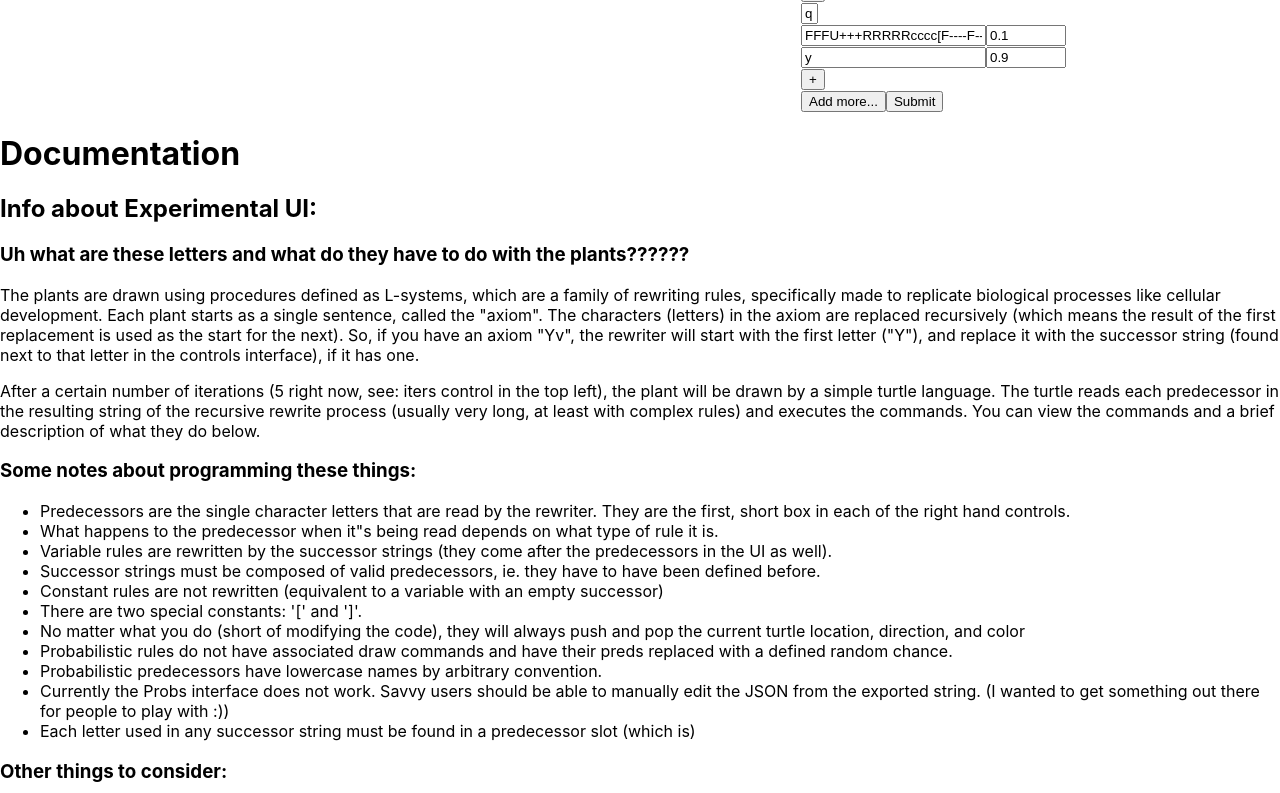
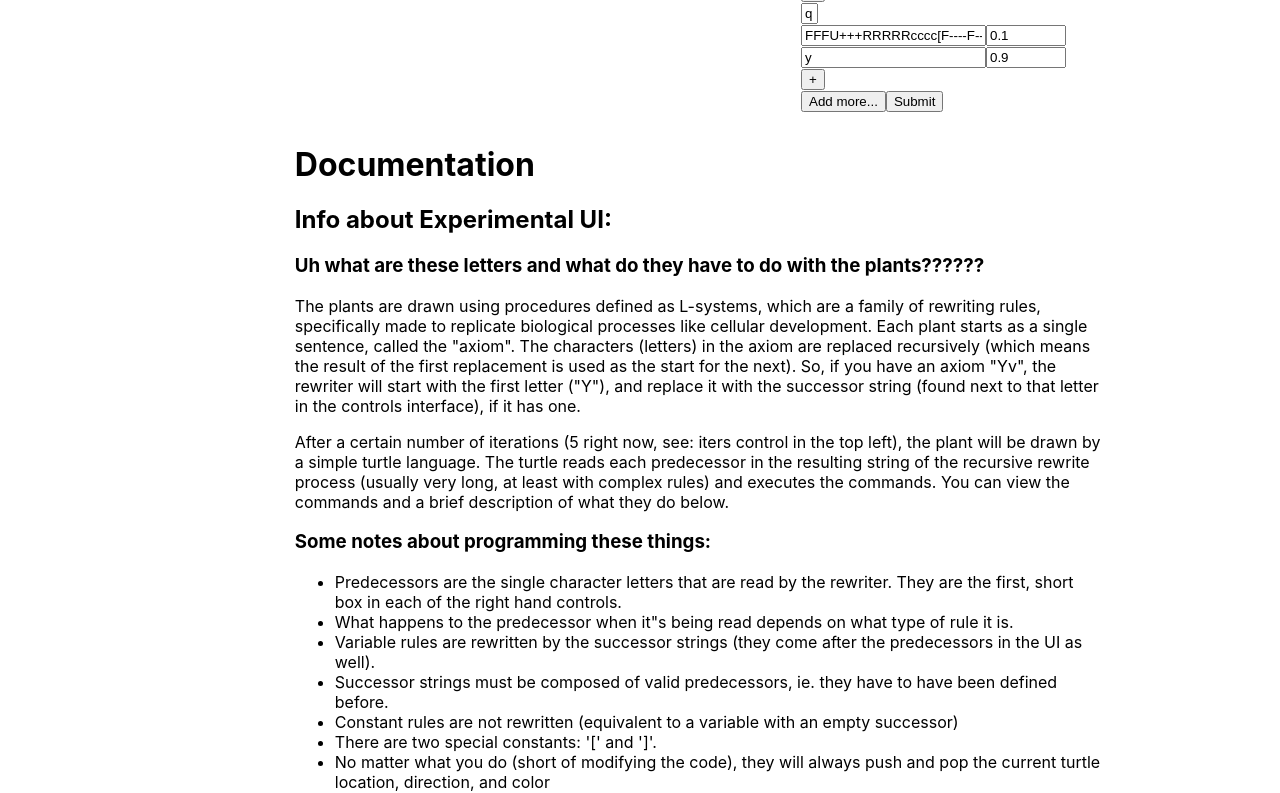
Before and after one commit to xk86/pixelplant, a React (Vite) app: page / in a window 1280 px wide. Shown: the part 1500-2293 px from the top of the page. Built offline with nearby package versions, Linux system fonts and the light colour scheme.

Commit message:
remove dead code + fix extra divs

```diff
--- a/index.html
+++ b/index.html
@@ -8,9 +8,6 @@
   </head>
   <body>
     <div id="root"></div>
-    <div id="container">
-      <div id="controls"></div>
-    </div>
     <script type="module" src="/src/main.tsx"></script>
   </body>
 </html>
--- a/src/App.css
+++ b/src/App.css
@@ -1,3 +1,7 @@
+body {
+  display: flex;
+}
+
 .container {
   display: inline-flex;
   width: 75%;
@@ -21,3 +25,9 @@ canvas {
   image-rendering: pixelated;
   -ms-interpolation-mode: nearest-neighbor;
 }
+
+.documentation {
+  max-width: 80ch;
+  padding: 0.69em;
+  margin: auto;
+}
```
Also changed, not shown: src/index.html (deleted, +0 -14 lines).
